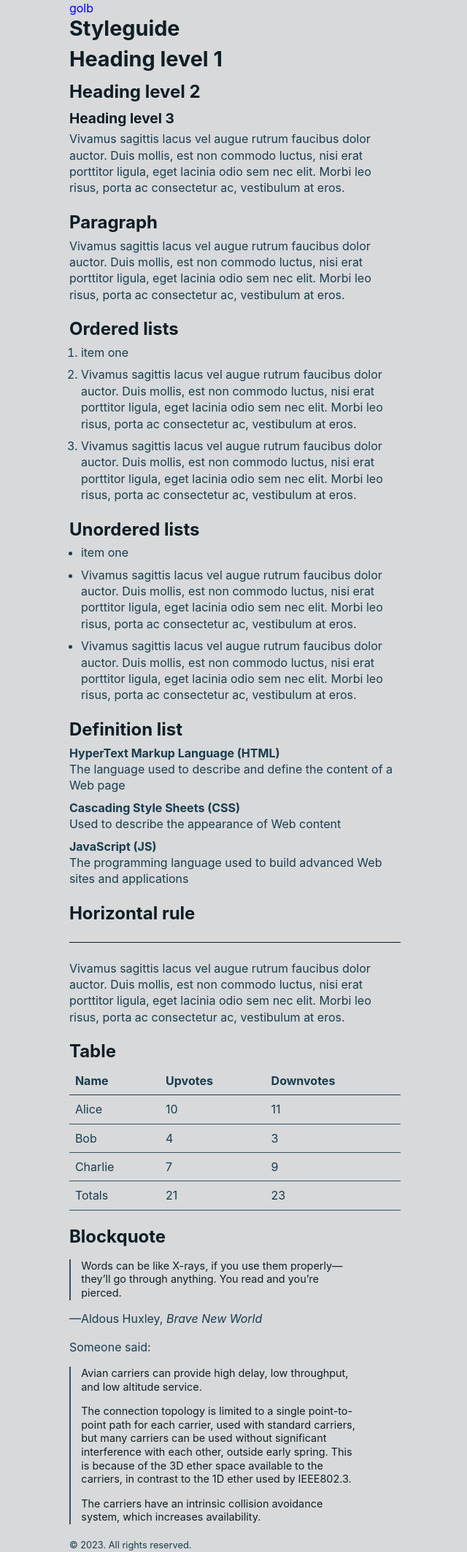
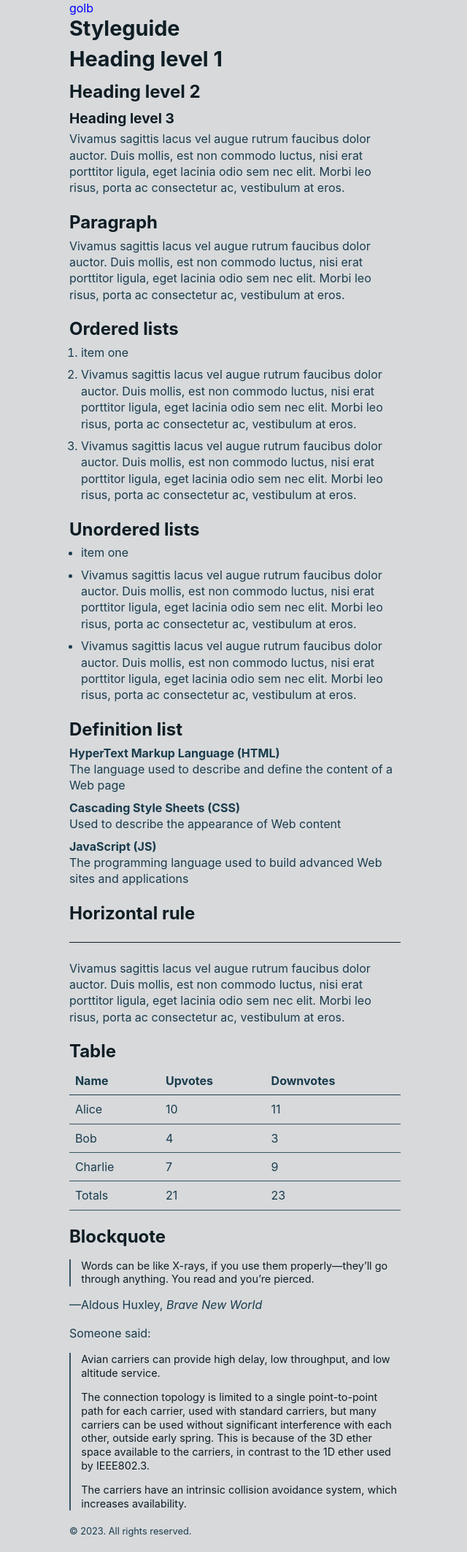
Before and after one commit to aflim/golb, a Jekyll site: the page built from styleguide.md, in a window 1280 px wide. Shown: the whole page at 73% size, without its empty margins (318-958 px from the left). Built offline with Jekyll 4.4.1, drawn with Linux system fonts in a browser that asks for light colours.

Commit message:
Update stylesheet.css

```diff
--- a/assets/stylesheet.css
+++ b/assets/stylesheet.css
@@ -227,8 +227,9 @@ figure {
 }
 
 blockquote {
-  padding-inline: 1em;
-  margin-inline-start: 0;
+  padding-inline-start: 1em;
+  padding-inline-end: 0;
+  margin-inline: 0;
   margin-block-end: 1em;
   font-size: .9em;
   line-height: 1.3;
```
